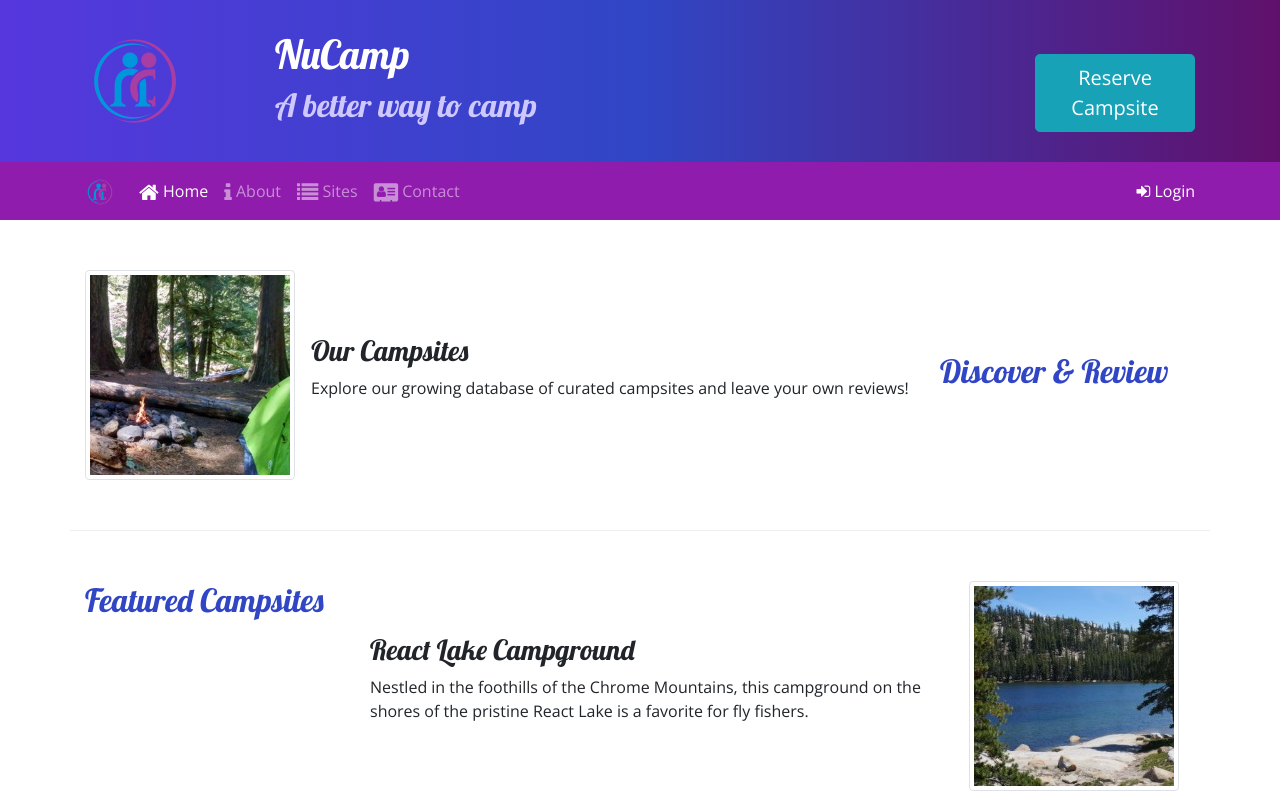
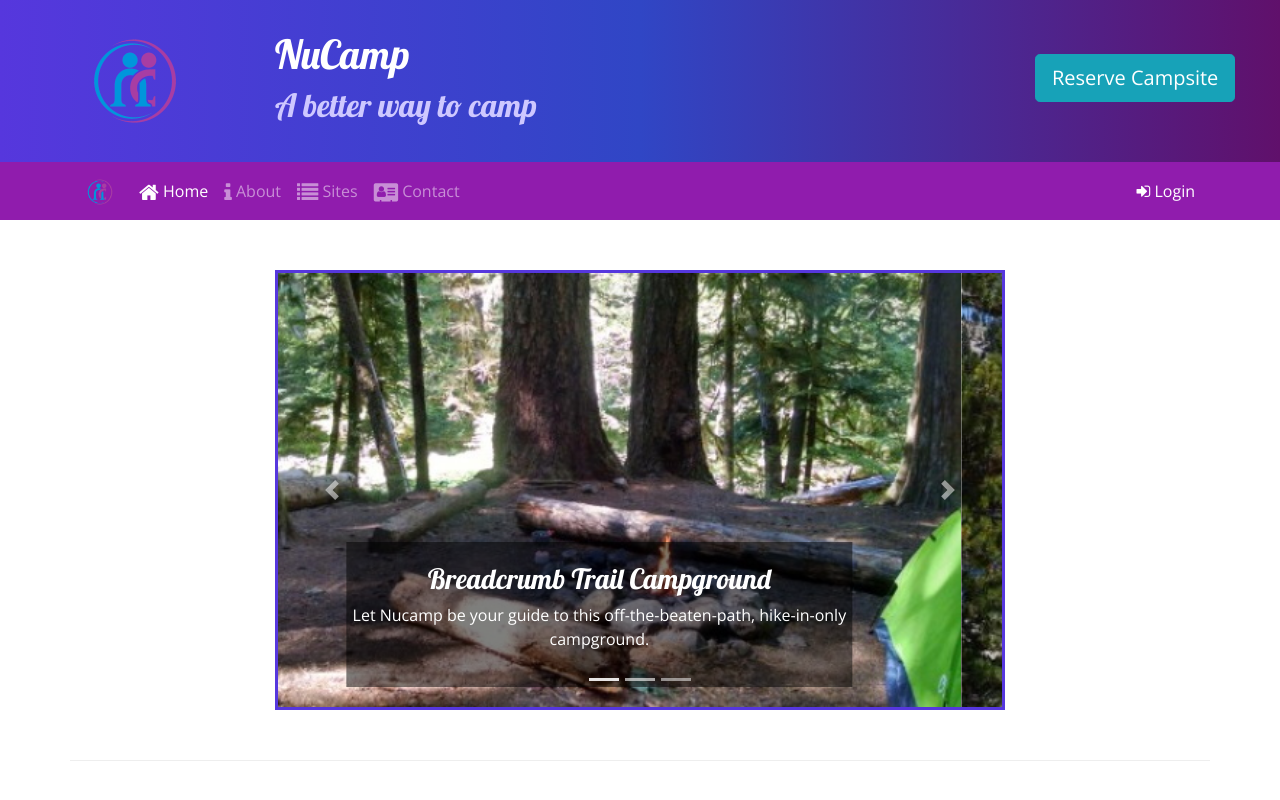
Before and after one commit to Kwarren2331/nucamp-bootstrap, a website: page index.html in a window 1280 px wide. Shown: the top 800 px of the page. Drawn offline with nearby package versions, Linux system fonts and the light colour scheme.

Commit message:
carousel

```diff
--- a/css/styles.css
+++ b/css/styles.css
@@ -40,3 +40,11 @@
     color: inherit;
     text-decoration: none;
   }
+
+  .carousel-caption {
+    background-color: rgba(0, 0, 0, 0.5);
+}
+
+.carousel {
+    border: solid #5637DD;
+}
--- a/index.html
+++ b/index.html
@@ -33,7 +33,7 @@
                     <h2>A better way to camp</h2>
                 </div>
                 <div class="col-md-4 col-xl-2 mt-4">
-                    <a href="#reserveForm" role="button" class="btn btn-lg btn-info" data-toggle="tooltip" data-placement="bottom" data-html="true" title="Or call us at <br /><strong>1-206-555-1234</strong>">Reserve Campsite</a>
+                    <a href="#reserveForm" role="button" class="btn btn-lg btn-info text-nowrap" data-toggle="tooltip" data-placement="bottom" data-html="true" title="Or call us at <br /><strong>1-206-555-1234</strong>">Reserve Campsite</a>
                 </div>
             </div>
         </div>
@@ -100,6 +100,50 @@
     </div>
 
     <div class="container">
+
+        <div class="row row-content">
+            <div class="col-md-8 mx-auto">
+                <div id="homeCarousel" class="carousel slide" data-ride="carousel">
+                    <ol class="carousel-indicators">
+                        <li data-target="#homeCarousel" data-slide-to="0" class="active"></li>
+                        <li data-target="#homeCarousel" data-slide-to="1"></li>
+                        <li data-target="#homeCarousel" data-slide-to="2"></li>
+                    </ol>
+                <div class="carousel-inner">
+                    <div class="carousel-item active">
+                        <img class="d-block w-100" src="img/breadcrumb-trail.jpg" alt="Breadcrumb Trail Campground"/>
+                        <div class="carousel-caption">
+                            <h3>Breadcrumb Trail Campground</h3>
+                            <p class="d-none d-sm-block">Let Nucamp be your guide to this off-the-beaten-path, hike-in-only campground.</p>
+                        </div>
+                    </div>
+                    <div class="carousel-item">
+                        <img class="d-block w-100" src="img/react-lake.jpg" alt="React Lake Campground"/>
+                        <div class="carousel-caption">
+                            <h3>React Lake Campground</h3>
+                            <p class="d-none d-sm-block">Nestles in the foothillsof the Chrome Mountains, this campground on the shores of the pristine React Lake is a favorite for fly fishers.</p>
+                        </div>
+                    </div>
+                     <div class="carousel-item">
+                        <img class="d-block w-100" src="img/chrome-river.jpg" alt="Chrome River Campground"/>
+                        <div class="carousel-caption">
+                            <h3>Chrome River Campground</h3>
+                            <p class="d-none d-sm-block">Spend a few sunny days and starry nights beneath a canopy of old-growth firs at this enchanting spot by the Chrome River.</p>
+                         </div>
+                    </div>
+                </div>
+                <a class="carousel-control-prev" href="#homeCarousel" role="button" data-slide="prev">
+                    <span class="carousel-control-prev-icon"></span>
+                    <span class="sr-only">Previous</span>
+                </a>
+                <a class="carousel-control-next" href="#homeCarousel" role="button" data-slide="next">
+                    <span class="carousel-control-next-icon"></span>
+                    <span class="sr-only">Next</span>
+                </a>
+            </div>
+        </div>
+    </div>
+
         <div class="row row-content align-items-center">
             <div class="col-sm-4 order-sm-last col-md-3">
                 <h2 class="test-sm-right">Discover & Review</h2>
```
